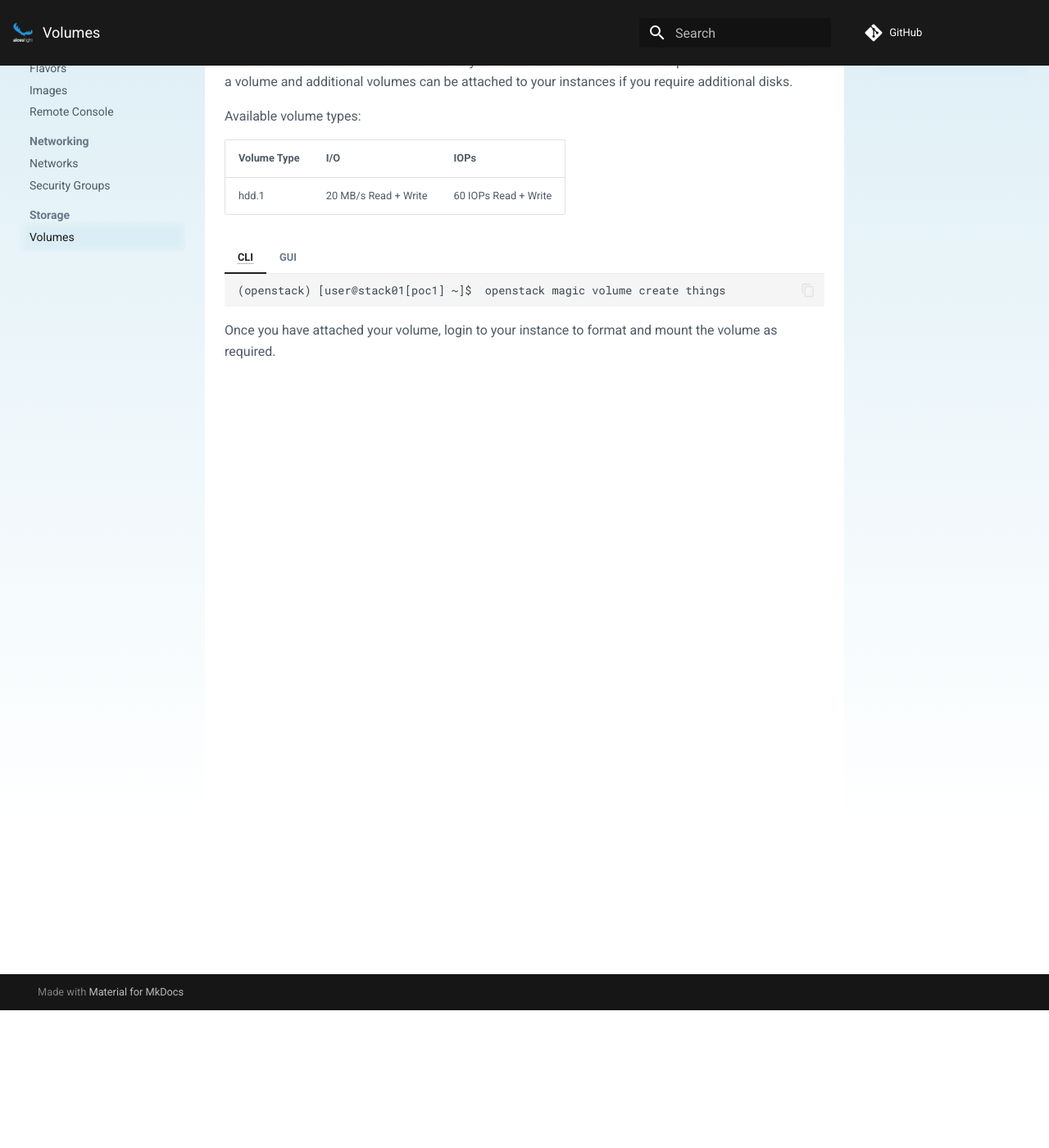
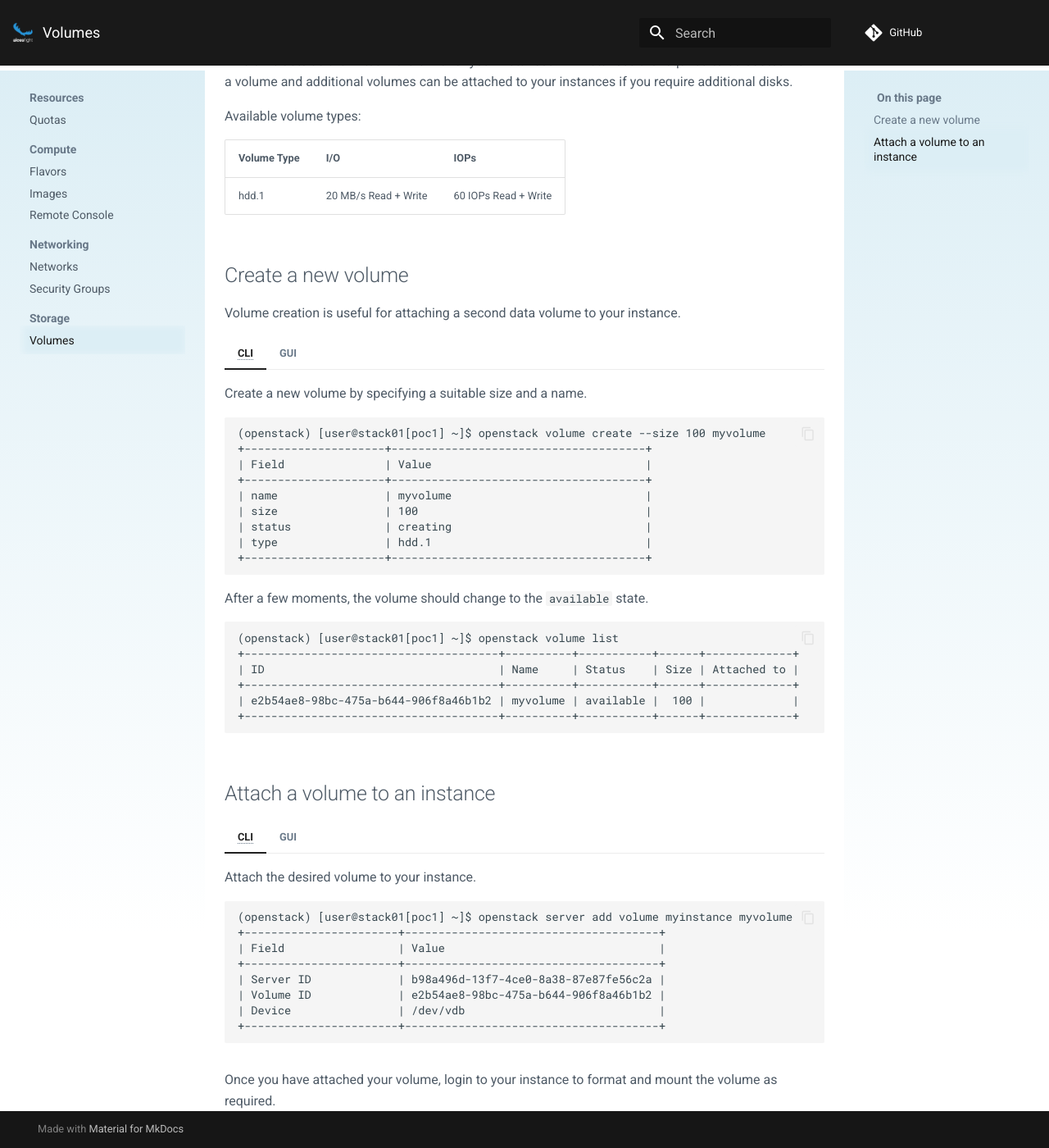
Before and after one commit to alces-software/alces-cloud-docs, an MkDocs documentation site: the page built from docs/docs/storage/volumes.md, in a window 1280 px wide and 1400 px high, scrolled down 168 px. Shown: the whole window at 82% size. Built offline with MkDocs 1.6.1 and Material for MkDocs 9.7.7, drawn with Linux system fonts in a browser that asks for light colours; comment, search, counter and statistics services are not loaded; the version menu is left out.

Commit message:
Add CLI commands to Volume section.

````diff
--- a/docs/docs/storage/volumes.md
+++ b/docs/docs/storage/volumes.md
@@ -7,23 +7,63 @@ Available volume types:
 |---|---|---|
 | hdd.1 | 20 MB/s Read + Write | 60 IOPs Read + Write |
 
+## Create a new volume
+
+Volume creation is useful for attaching a second data volume to your instance.
+
 === "CLI"
 
+    Create a new volume by specifying a suitable size and a name.
+
     ```
-    (openstack) [user@stack01[poc1] ~]$  openstack magic volume create things
+    (openstack) [user@stack01[poc1] ~]$ openstack volume create --size 100 myvolume
+    +---------------------+--------------------------------------+
+    | Field               | Value                                |
+    +---------------------+--------------------------------------+
+    | name                | myvolume                             |
+    | size                | 100                                  |
+    | status              | creating                             |
+    | type                | hdd.1                                |
+    +---------------------+--------------------------------------+
+    ```
+
+    After a few moments, the volume should change to the `available` state.
+
+    ```
+    (openstack) [user@stack01[poc1] ~]$ openstack volume list
+    +--------------------------------------+----------+-----------+------+-------------+
+    | ID                                   | Name     | Status    | Size | Attached to |
+    +--------------------------------------+----------+-----------+------+-------------+
+    | e2b54ae8-98bc-475a-b644-906f8a46b1b2 | myvolume | available |  100 |             |
+    +--------------------------------------+----------+-----------+------+-------------+
     ```
 
 === "GUI"
-    ## Create and Attach
-    Volume creation is useful for attaching a second data volume to your instance.
 
-    ### Create
     1. On the Alces Cloud dashboard, navigate to `Volume` and then `Volumes` on the left side menu.
     2. Click the `Create Volume` button.
     3. Enter a volume name and size.
     4. Click create volume.
 
-    ### Attach
+## Attach a volume to an instance
+
+=== "CLI"
+
+    Attach the desired volume to your instance.
+
+    ```
+    (openstack) [user@stack01[poc1] ~]$ openstack server add volume myinstance myvolume
+    +-----------------------+--------------------------------------+
+    | Field                 | Value                                |
+    +-----------------------+--------------------------------------+
+    | Server ID             | b98a496d-13f7-4ce0-8a38-87e87fe56c2a |
+    | Volume ID             | e2b54ae8-98bc-475a-b644-906f8a46b1b2 |
+    | Device                | /dev/vdb                             |
+    +-----------------------+--------------------------------------+
+    ```
+
+=== "GUI"
+
     1. On the Alces Cloud dashboard, navigate to `Volume` and then `Volumes` on the left side menu.
     2. On the action dropdown menu for your volume, click `Manage Attachments`.
     3. Select the instance to attach the volume to, and then press `Attach Volume`.
````
